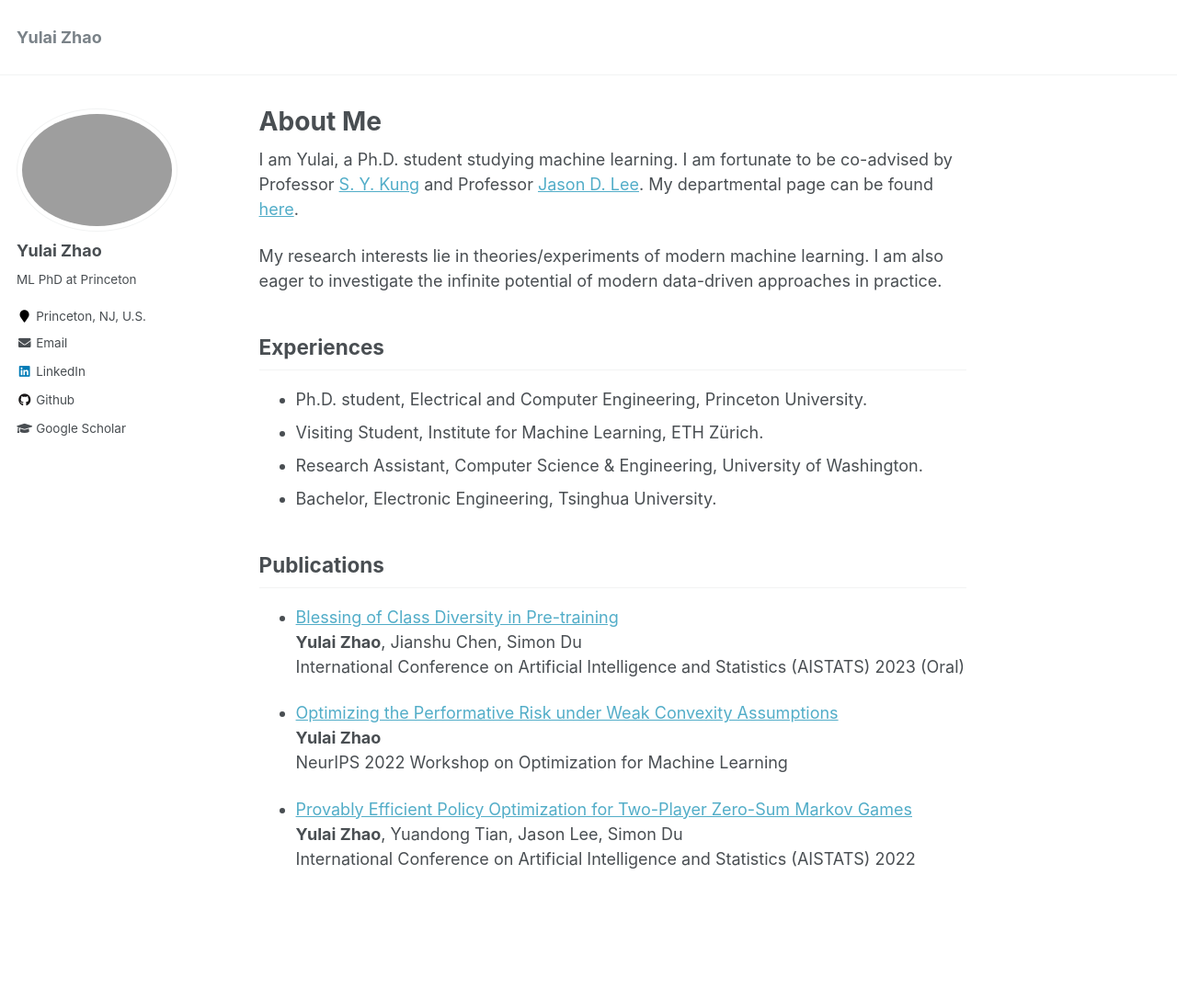
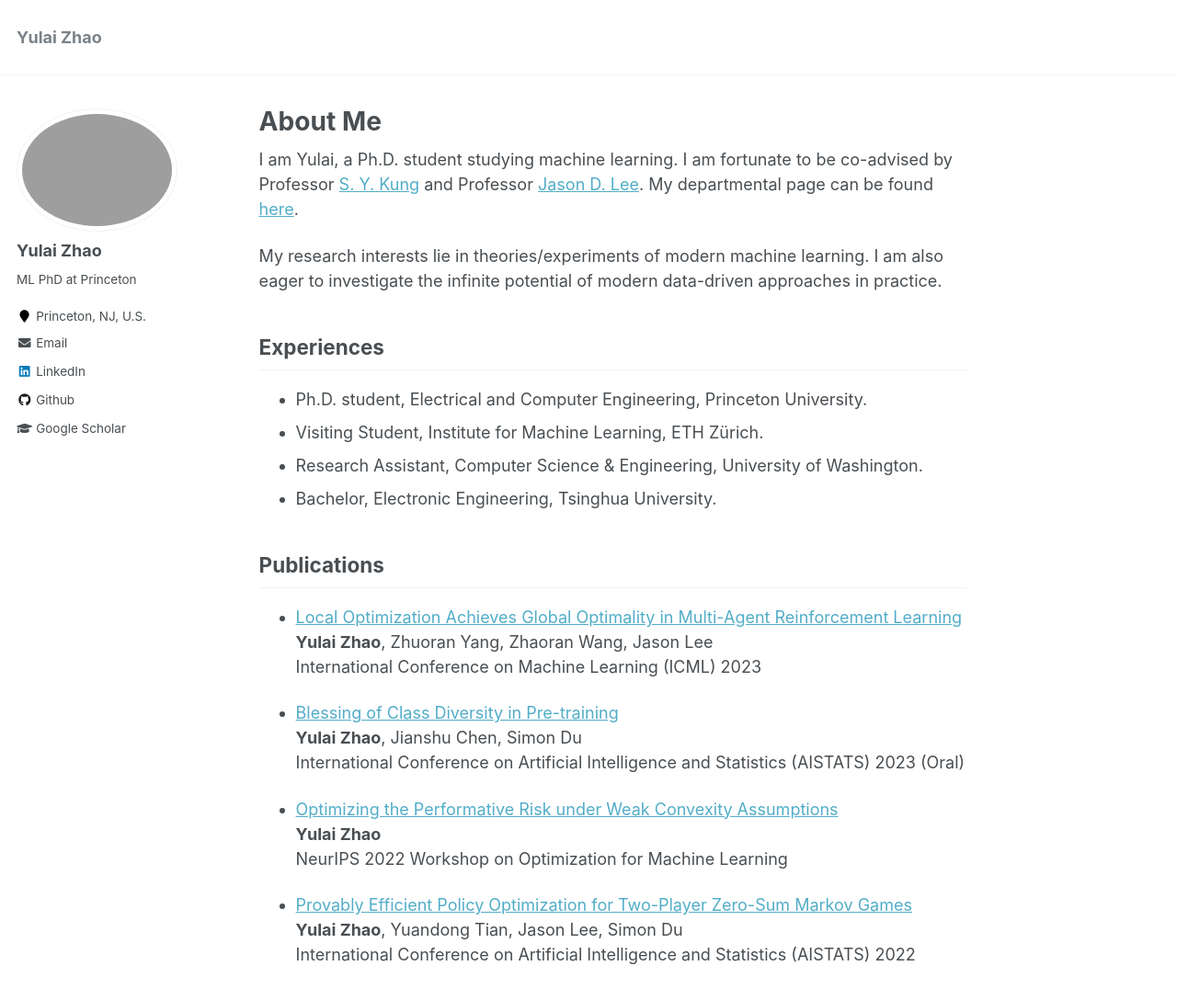
Before and after one commit to zhaoyl18/zhaoyl18.github.io, a Jekyll site: the page built from _pages/about.md, in a window 1280 px wide and 1238 px high. Shown: the top 1088 px of the window at 92% size. Built offline with Jekyll 4.4.1, drawn with Linux system fonts in a browser that asks for light colours.

Commit message:
Update about.md

```diff
--- a/_pages/about.md
+++ b/_pages/about.md
@@ -25,6 +25,10 @@ My research interests lie in theories/experiments of modern machine learning. I
 
 ## Publications
 
+* [Local Optimization Achieves Global Optimality in Multi-Agent Reinforcement Learning](https://openreview.net/forum?id=V4jD1KmnQz)
+**Yulai Zhao**, Zhuoran Yang, Zhaoran Wang, Jason Lee
+International Conference on Machine Learning (ICML) 2023
+
 * [Blessing of Class Diversity in Pre-training](https://arxiv.org/abs/2209.03447)
 **Yulai Zhao**, Jianshu Chen, Simon Du
 International Conference on Artificial Intelligence and Statistics (AISTATS) 2023 (Oral)
```
